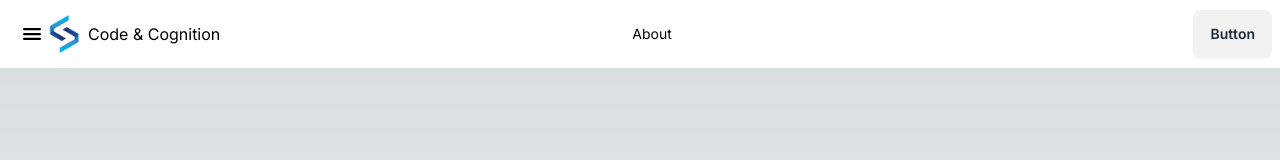
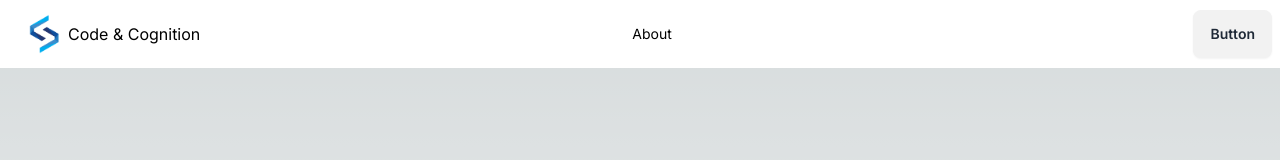
Before and after one commit to Md-Nur/Code-Cognition, a Next.js app: page / in a window 1280 px wide. Shown: the top 160 px of the page. Built offline with nearby package versions, Linux system fonts and the light colour scheme.

Commit message:
navbar hidden

```diff
--- a/src/components/Navbar.tsx
+++ b/src/components/Navbar.tsx
@@ -10,11 +10,11 @@ const Navbar = () => {
       <div className="navbar-start mx-3">
         <div className="dropdown">
           {/*  Add drawer button here */}
-          <label htmlFor="my-drawer" className="">
+          <label htmlFor="my-drawer" className="lg:hidden">
             <IoMenu className="h-6 w-6" />
           </label>
         </div>
-        <Link href="/" className="flex items-center gap-1">
+        <Link href="/" className="flex items-center gap-1 mx-1">
           <Image src={logo} alt="logo" width={40} height={40} />
           Code & Cognition
         </Link>
```
